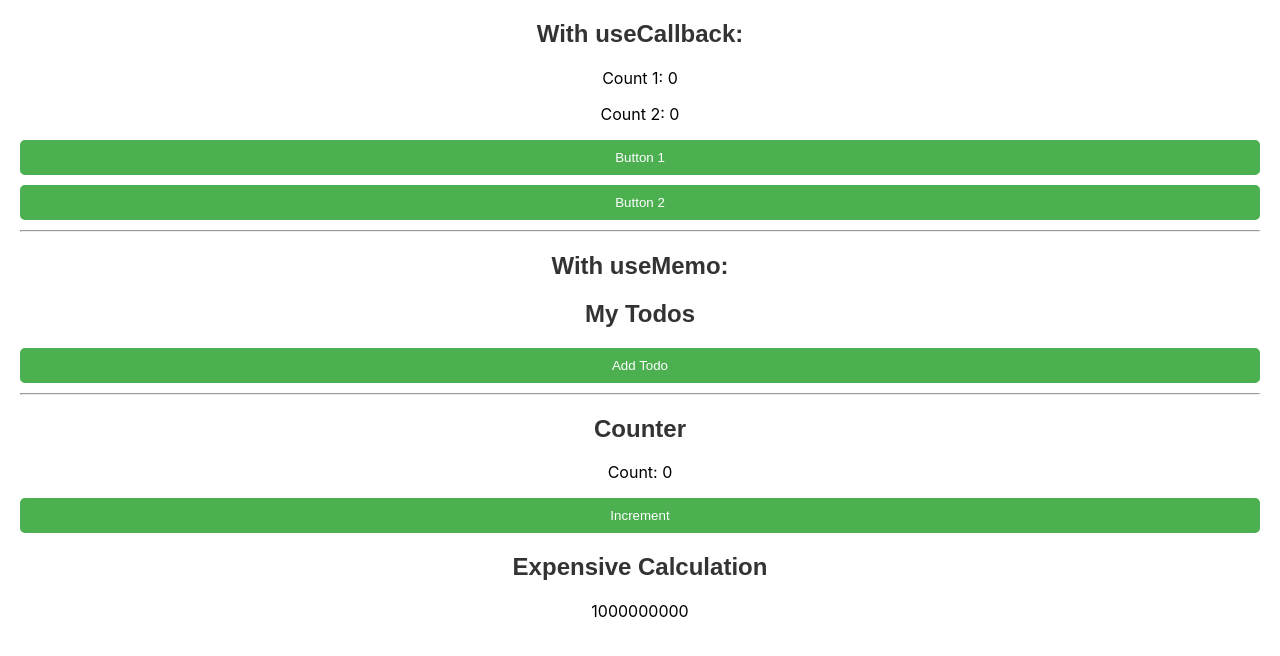
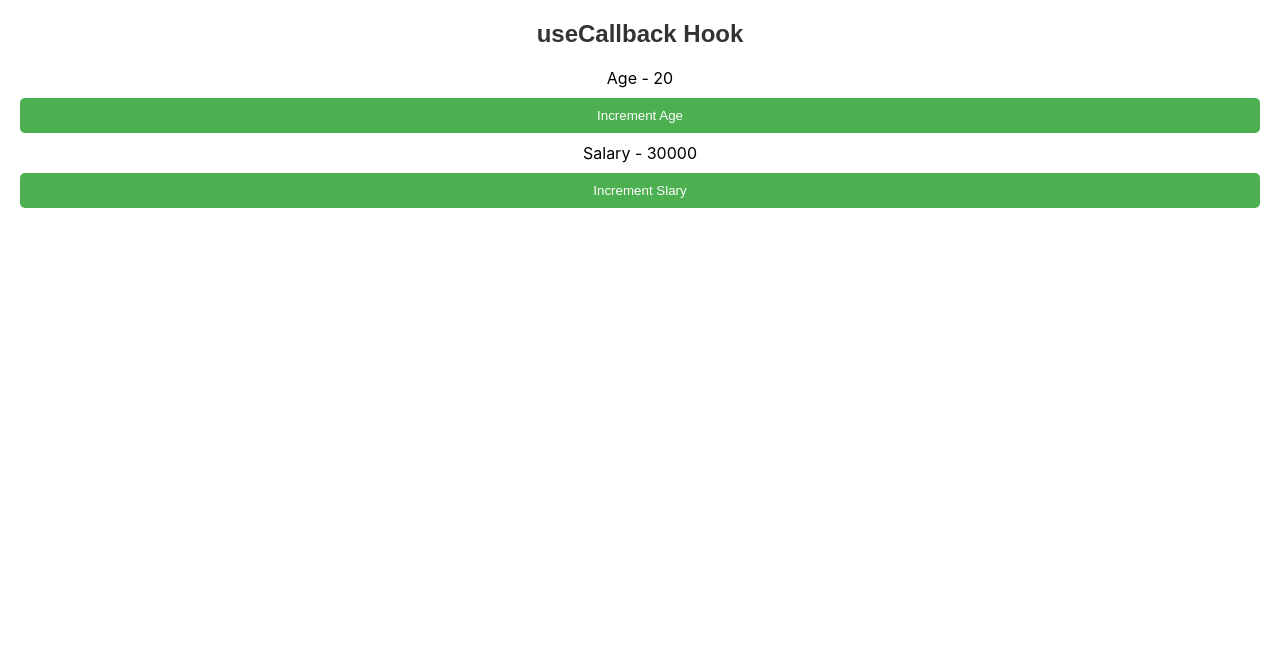
Before and after one commit to iamMseyed/my-react-app, a React (Create React App) app: page / in a window 1280 px wide. Shown: the top 656 px of the page. Built offline with nearby package versions, Linux system fonts and the light colour scheme.

Commit message:
updated useCallBack()

```diff
--- a/src/App.js
+++ b/src/App.js
@@ -1,6 +1,7 @@
 import './App.css';
-import UseCallback from './UseCallback';
-import UseMemo from './UseMemo';
+import UseCallbackParent_1 from './UseCallbackParent_1';
+// import UseCallback from './UseCallback';
+// import UseMemo from './UseMemo';
 // import UseRef from './UseRef';
 // import UseReducer from './UseReducer';
 // import UseEffectCases from './UseEffectCases';
@@ -90,8 +91,10 @@ function App() {
      {/* <UseEffectCases/> */}
      {/* <UseReducer/> */}
      {/* <UseRef/> */}
-     <UseCallback/>
+     {/* <UseCallback/>
      <UseMemo/>
+     <UseRef/> */}
+     <UseCallbackParent_1/>
     </div>
   );
 }
--- /dev/null
+++ b/src/UCBButton_3.js
@@ -0,0 +1,11 @@
+import React from "react";
+function UCBButton_3({handleClick, children}){
+    console.log('Rendering button - ',children)
+    return (
+        <button onClick={handleClick}>
+            {children}
+        </button>
+    )
+}
+
+export default React.memo(UCBButton_3)
--- /dev/null
+++ b/src/UCBCount_2.js
@@ -0,0 +1,15 @@
+import React from "react";
+function UCBCount_2({text,count}){
+    console.log(`Rendering ${text}`);
+    return (
+        <div>
+            {text} - {count}
+        </div>
+    )
+}
+
+export default React.memo(UCBCount_2)
+/* React.memo is a higher order component prevents funcitonal componets to stops re-render
+if props doesn't change. Remember it has noting to do with hooks. Available back in react 16
+
+Optimized component*/
--- /dev/null
+++ b/src/UCBTitle_4.js
@@ -0,0 +1,11 @@
+import React from "react";
+function UCBTitle_4(){
+    console.log('Rendering Title')
+    return (
+        <h2>
+            useCallback Hook
+        </h2>
+    )
+}
+
+export default React.memo(UCBTitle_4)
--- /dev/null
+++ b/src/UseCallbackParent_1.js
@@ -0,0 +1,32 @@
+import { useCallback, useState } from "react";
+import UCBTitle_4 from "./UCBTitle_4";
+import UCBButton_3 from "./UCBButton_3";
+import UCBCount_2 from "./UCBCount_2";
+
+function UseCallbackParent_1(){
+    const [age, setAge] = useState(20);
+    const [salary, setSalary] = useState(30000);
+
+    const incrementAge = useCallback( () => {
+        setAge(age+1)
+    },[age]) // callback to memoize the functional call and then passed to child component
+
+    const incrementSalary = useCallback(
+        () =>{
+        setSalary(salary+1000)
+    },[salary]) //callback to memoize the functional call and then passed to child component
+
+    return (
+        <div>
+            <UCBTitle_4/>
+
+            <UCBCount_2 text = "Age" count = {age}/>
+            <UCBButton_3 handleClick={incrementAge}>Increment Age</UCBButton_3>
+
+            <UCBCount_2 text = "Salary" count = {salary}/>
+            <UCBButton_3 handleClick={incrementSalary}>Increment Slary</UCBButton_3>
+        </div>
+    )
+}
+
+export default UseCallbackParent_1
--- a/src/UseRef.js
+++ b/src/UseRef.js
@@ -1,7 +1,7 @@
  import { useRef,useEffect, useState} from "react";
 
 function UseRef(){
-    const [inputValue, setInputValue] = useState("");
+    // const [inputValue, setInputValue] = useState("");
     const count = useRef(0);
 
     const inputRef = useRef(null)
```
